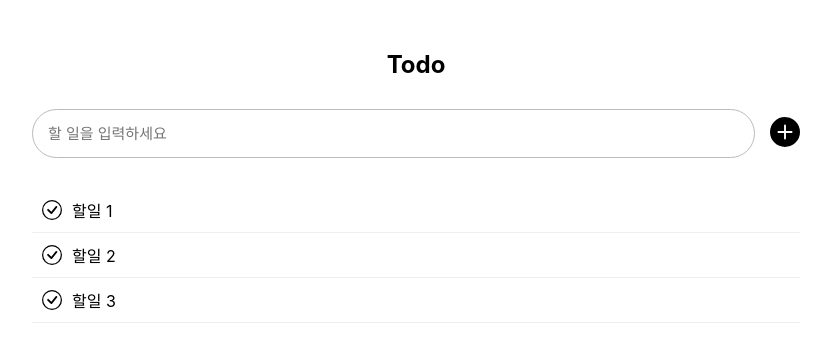
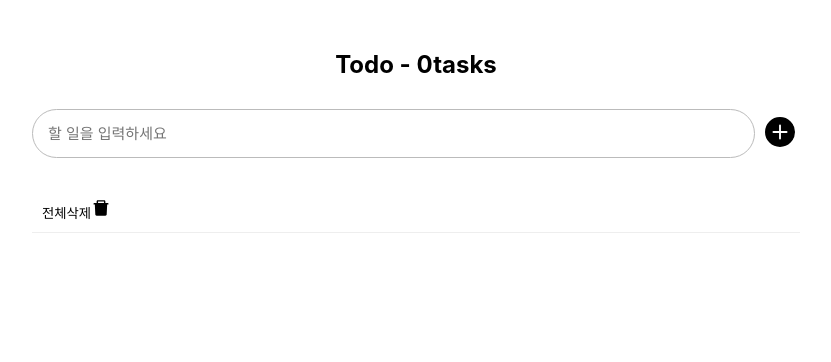
Before and after one commit to yoonhyeonjeong/todo_react, a React (Create React App) app: page / in a window 1280 px wide. Shown: the top 362 px of the page, without its empty margins (224-1055 px from the left). Built offline with nearby package versions, Linux system fonts and the light colour scheme.

Commit message:
todo 작업중~

```diff
--- a/src/App.js
+++ b/src/App.js
@@ -2,14 +2,49 @@ import "./App.css";
 import React, { useState } from "react";
 import TodoWrap from "./component/TodoWrap";
 import TodoHead from "./component/TodoHead";
-import List from "./component/List";
+import TodoList from "./component/TodoList";
 function App() {
+  //  input 초기값 주기
+  const [todo, setTodo] = useState("");
+  const todoCheck = (e) => {
+    setTodo(e.target.value);
+  };
+  // 빈배열 생성
+  const [todos, setTodos] = useState([]);
+
+  const todoInsert = () => {
+    // input value값 없으면 X
+    if (!todo) {
+      return;
+    }
+    // 새로운 객체 형태의 변수 생성 해서 빈배열에 집어넣기
+    const newTodo = {
+      id: todos.length,
+      text: todo,
+    };
+    setTodos([...todos, newTodo]);
+    // insert 하고 남은값 초기화
+    setTodo("");
+  };
+  // console.log("todos", todos.index);
+  const todoDelete = (id) => {
+    // 1. 배열 복사
+    const copyArray = [...todos];
+    // 2. 카피한 변수에 변형주기
+    const filterArray = copyArray.filter((e) => {
+      return e.id !== id;
+    });
+    console.log("filterArray", filterArray);
+    setTodos(filterArray);
+  };
   return (
     <div className="App">
       <TodoWrap>
-        <h2>Todo</h2>
-        <TodoHead />
-        <List />
+        <div>
+          <h2>Todo - {todos.length}tasks</h2>
+        </div>
+        <TodoHead todoinsert={todoInsert} todocheck={todoCheck} todo={todo} />
+        <TodoList todolist={todos} tododelete={todoDelete} setTodo={setTodos} />
       </TodoWrap>
     </div>
   );
--- a/src/component/List.js
+++ /dev/null
@@ -1,34 +0,0 @@
-import React, { useState } from "react";
-import data from "../data";
-import "../css/List.scss";
-import { BsCheckCircleFill, BsCheckCircle } from "react-icons/bs";
-
-function List(props) {
-  const [todos, settodos] = useState(data);
-  const [check, setCheck] = useState(todos.map(() => false));
-  const handleCheck = (index) => {
-    setCheck((prevChecks) => {
-      return prevChecks.map((check, i) => (i === index ? !check : check));
-    });
-  };
-  return (
-    <ul className="todo_list">
-      {todos.map((todo, i) => (
-        <li key={todos[i].id}>
-          {check[i] ? <BsCheckCircleFill /> : <BsCheckCircle />}
-          <input
-            type="checkbox"
-            id={todos[i].id}
-            checked={check[i]}
-            onChange={() => {
-              handleCheck(i);
-            }}
-          />
-          <label htmlFor={todos[i].id}>{todos[i].text}</label>
-        </li>
-      ))}
-    </ul>
-  );
-}
-
-export default List;
--- a/src/component/TodoHead.js
+++ b/src/component/TodoHead.js
@@ -1,27 +1,27 @@
-import React, { useState } from "react";
+import React from "react";
 import { BsPlusCircleFill } from "react-icons/bs";
 import "../css/TodoHead.scss";
-function TodoHead() {
-  const [text, setText] = useState("");
-  const todoCheck = (e) => {
-    setText(e.target.value);
-  };
-  const todoInsert = () => {
-    console.log(text);
+function TodoHead(props) {
+  const { todoinsert, todocheck, todo } = props;
+  const handleSubmit = (event) => {
+    event.preventDefault();
+    todoinsert();
   };
   return (
     <div className="todo_head">
+      <form onSubmit={handleSubmit}>
         <input
           type="text"
           placeholder="할 일을 입력하세요"
-        value={text}
+          value={todo}
           onChange={(e) => {
-          todoCheck(e);
+            todocheck(e);
           }}
         />
-      <button className="todo_btn" onClick={todoInsert}>
+        <button className="todo_btn" type="submit">
           <BsPlusCircleFill />
         </button>
+      </form>
     </div>
   );
 }
--- /dev/null
+++ b/src/component/TodoList.js
@@ -0,0 +1,76 @@
+import React, { useState } from "react";
+import "../css/TodoList.scss";
+import { BsCheckCircleFill, BsCheckCircle } from "react-icons/bs";
+import { AiFillDelete, AiFillEdit } from "react-icons/ai";
+
+function TodoList(props) {
+  const { todolist, tododelete, setTodo } = props;
+  // 개별체크
+  // 1. 리스트 추가할때마다 todot상태 저장하는 배열생성
+  const [check, setCheck] = useState(todolist.map((todo) => todo.checked));
+  // 2. check 함수
+  const handleCheck = (index) => {
+    setCheck((prevChecks) => {
+      const newChecks = [...prevChecks];
+      newChecks[index] = !newChecks[index]; // switch
+      return newChecks;
+    });
+  };
+  // const [check2, setCheck2] = useState([]);
+  // const AllCheck = () => {
+  //   console.log(todolist);
+  // };
+  const AllDelete = () => {
+    const copyList = [...todolist];
+    const filterList = copyList.filter((e) => {
+      return false;
+    });
+    console.log(filterList);
+    setTodo(filterList);
+  };
+  return (
+    <ul className="todo_list">
+      <li>
+        <button onClick={AllDelete} className="btn_delete">
+          <span>전체삭제</span>
+          <AiFillDelete />
+        </button>
+      </li>
+      {todolist.map((todo, i) => (
+        <li key={todolist[i].id} className={check[i] ? "active" : null}>
+          {/* check[i] == true면 꽉찬동그라미,아님 빈동그라미 */}
+          {check[i] ? <BsCheckCircleFill /> : <BsCheckCircle />}
+          <input
+            type="checkbox"
+            id={todolist[i].id}
+            onChange={() => {
+              handleCheck(i);
+            }}
+            autoFocus
+          />
+          <label htmlFor={todolist[i].id}>{todolist[i].text}</label>
+          <div className="btn_wrap">
+            <button
+              className="btn_edit"
+              onClick={() => {
+                tododelete(todo.id);
+              }}
+            >
+              <AiFillEdit />
+            </button>
+            <button
+              className="btn_delete"
+              onClick={() => {
+                tododelete(todo.id);
+              }}
+            >
+              <AiFillDelete />
+            </button>
+          </div>
+        </li>
+      ))}
+    </ul>
+  );
+}
+
+export default TodoList;
--- a/src/css/TodoHead.scss
+++ b/src/css/TodoHead.scss
@@ -1,8 +1,10 @@
 .todo_head {
-  display: flex;
-  width: 100%;
-  justify-content: space-between;
   padding: 30px 0;
+  form {
+    display: flex;
+    align-items: center;
+    width: 100%;
+  }
   input {
     width: 90%;
     padding: 15px;
--- a/src/css/List.scss
+++ b/src/css/TodoList.scss
@@ -1,5 +1,10 @@
 .todo_list {
   li {
+    button {
+      background: none;
+      border: none;
+      cursor: pointer;
+    }
     list-style: none;
     display: flex;
     align-items: center;
@@ -16,5 +21,17 @@
     svg {
       font-size: 20px;
     }
+    .btn_wrap {
+      display: flex;
+      align-items: center;
+      margin-left: auto;
+      .btn_edit {
+        margin-right: 10px;
+      }
+    }
+    &.active {
+      color: #bbb;
+      text-decoration: line-through;
+    }
   }
 }
```
Lines whose indentation alone changed are shown as unchanged.
